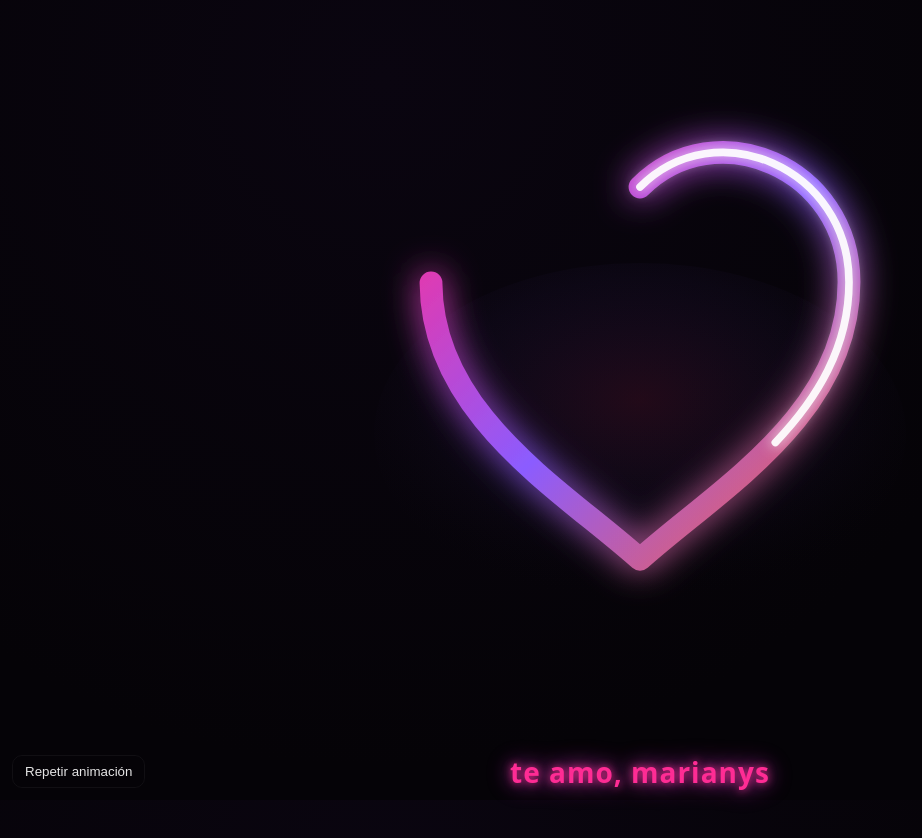
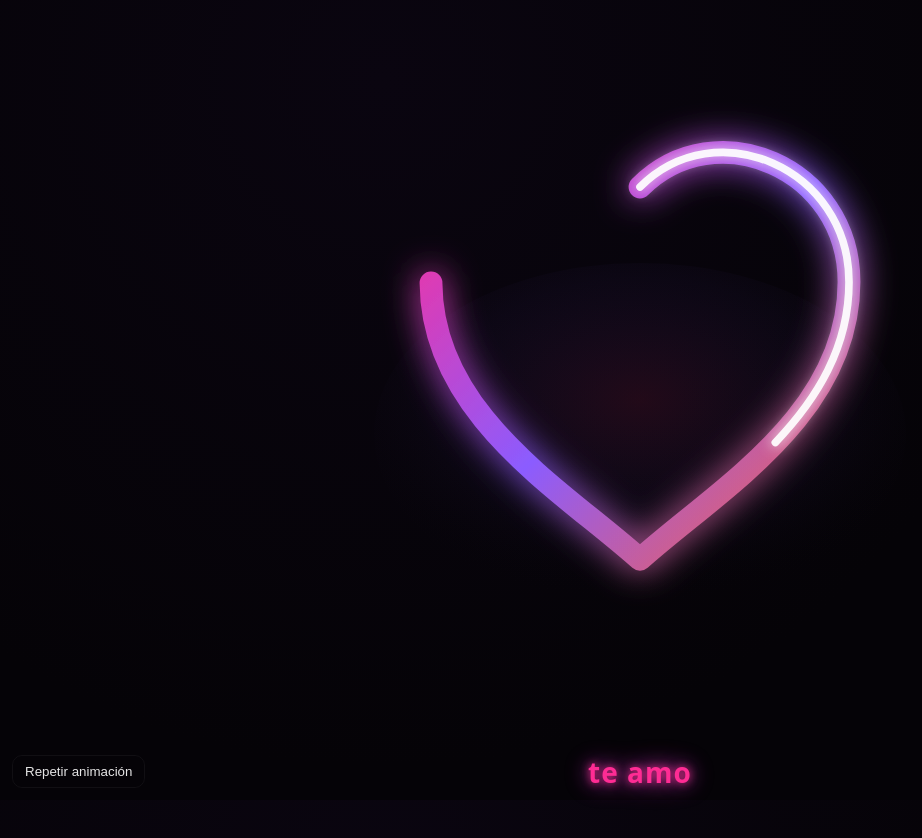
Before and after one commit to czanthonyyyy/proyecto-m, a plain HTML site: page index.html in a window 1280 px wide. Both pictures are taken after a click on the button "Repetir animación". Shown: the whole page, without its empty margins (0-922 px from the left). Drawn offline with Linux system fonts and the light colour scheme.

Commit message:
que te importa

```diff
--- a/index.html
+++ b/index.html
@@ -143,7 +143,7 @@
 
       </svg>
 
-      <div class="caption" id="caption">te amo, marianys</div>
+      <div class="caption" id="caption">te amo</div>
       <div class="fallback" id="fallback" style="display:none">Si no ves la animación, activa JavaScript o prueba en otro navegador (Chrome/Firefox).</div>
     </div>
 
```
